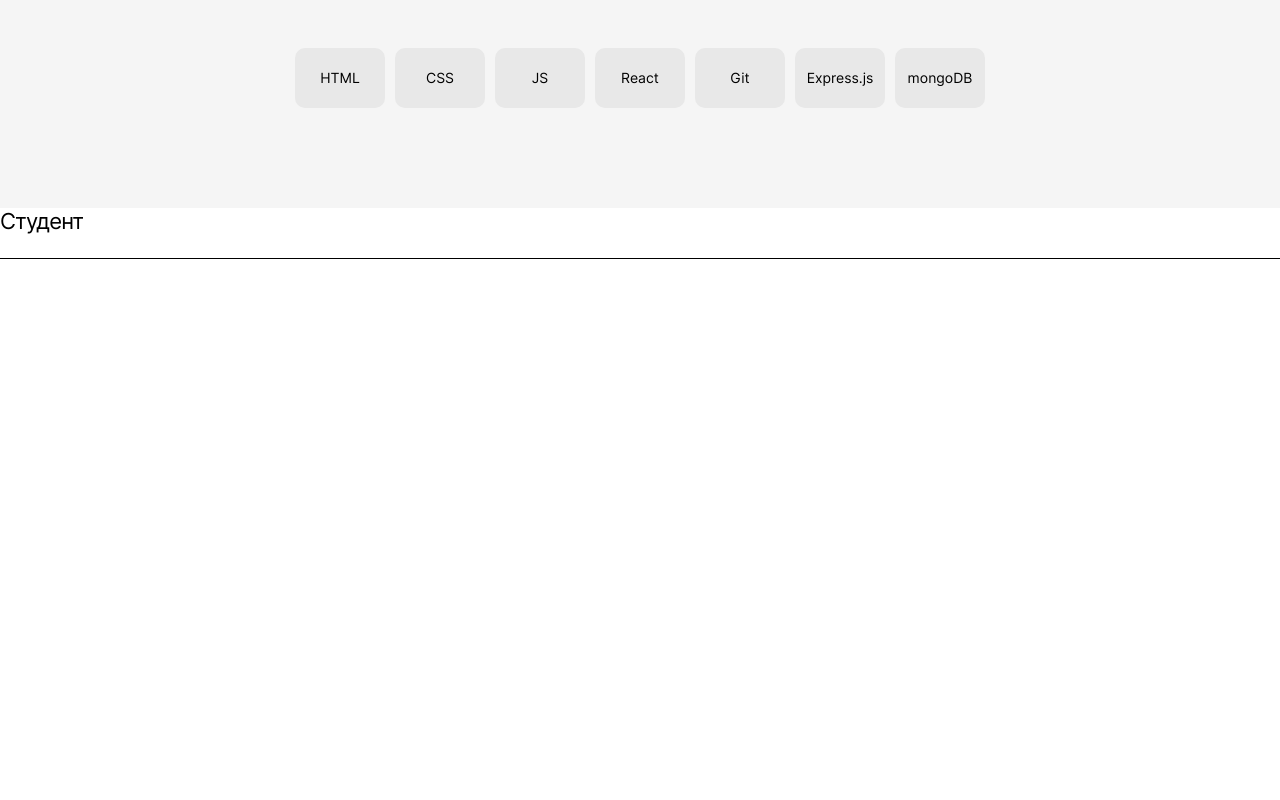
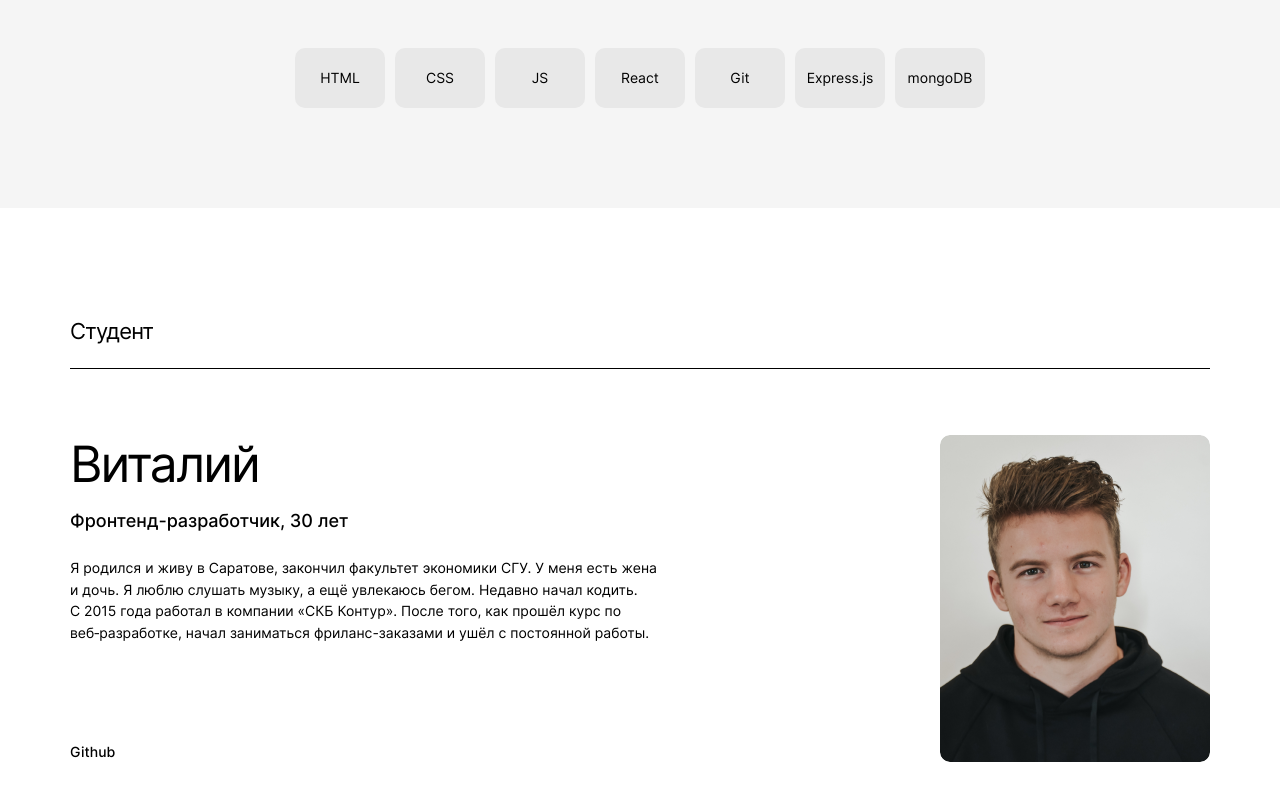
Before and after one commit to yryryk/movies-explorer-frontend, a React (Create React App) app: page / in a window 1280 px wide. Shown: the part 1612-2412 px from the top of the page. Before the commit the page ends 1871 px from the top, so only its background shows below. Built offline with nearby package versions, Linux system fonts and the light colour scheme.

Commit message:
feat: добавить секцию AboutMe

```diff
--- a/src/components/Main/AboutMe/AboutMe.css
+++ b/src/components/Main/AboutMe/AboutMe.css
@@ -0,0 +1,57 @@
+.about-me {
+  padding: 110px 70px 125px;
+}
+
+.about-me__container {
+  display: flex;
+  gap: 270px;
+  margin-top: 66px;
+}
+
+
+.about-me__info {
+  position: relative;
+}
+
+.about-me__info-title {
+  font-weight: 400;
+  font-size: 50px;
+  line-height: 1.16;
+  letter-spacing: -0.04em;
+  margin: 0;
+}
+
+.about-me__info-subtitle {
+  font-weight: 500;
+  font-size: 18px;
+  line-height: 1.11;
+  margin: 0;
+  margin-top: 18px;
+}
+
+.about-me__info-paragraph {
+  font-weight: 400;
+  font-size: 14px;
+  line-height: 1.57;
+  margin: 0;
+  margin-top: 26px;
+}
+
+.about-me__link {
+  position: absolute;
+  bottom: 1px;
+  left: 0;
+  text-decoration: none;
+  color: #000;
+  font-weight: 500;
+  font-size: 14px;
+  line-height: 1.21;
+}
+
+.about-me__picture {
+  height: 327px;
+  width: 270px;
+  border-radius: 10px;
+  object-position: center;
+  object-fit: contain;
+}
--- a/src/components/Main/AboutMe/AboutMe.jsx
+++ b/src/components/Main/AboutMe/AboutMe.jsx
@@ -1,10 +1,22 @@
 import './AboutMe.css';
 import Headline from '../../Headline/Headline';
+import Picture from '../../../images/pic__COLOR_pic.png';
 
 function AboutMe() {
   return (
     <section className="about-me">
-    <Headline title="Студент"/>
+      <Headline title="Студент"/>
+      <div className="about-me__container">
+        <div className="about-me__info">
+          <h3 className="about-me__info-title">Виталий</h3>
+          <p className="about-me__info-subtitle">Фронтенд-разработчик, 30 лет</p>
+          <p className="about-me__info-paragraph">Я родился и живу в Саратове, закончил факультет экономики СГУ. У меня есть жена
+            и&nbsp;дочь. Я люблю слушать музыку, а ещё увлекаюсь бегом. Недавно начал кодить. С&nbsp;2015 года работал в компании «СКБ Контур».
+            После того, как прошёл курс по веб&#8209;разработке, начал заниматься фриланс-заказами и ушёл с постоянной работы.</p>
+          <a href="https://github.com/yryryk" target="_blank" rel="noreferrer" className="about-me__link">Github</a>
+        </div>
+        <img className="about-me__picture" src={Picture} alt="Фото студента"></img>
+      </div>
     </section>
   );
 }
```
Also changed, not shown: src/images/pic__COLOR_pic.png (added).
